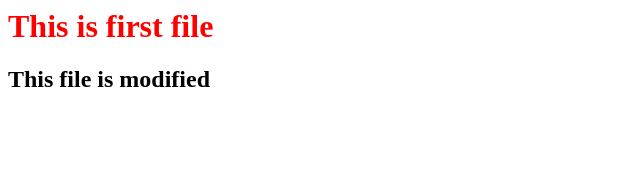
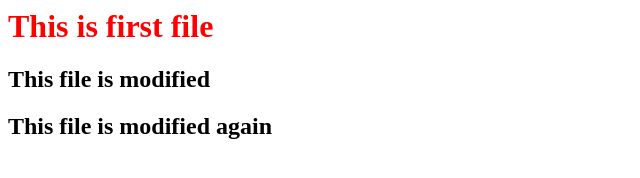
Before and after one commit to sumitmishra01/learninggit, a plain HTML site: page index.html in a window 1280 px wide. Shown: the whole page, without its empty margins (0-640 px from the left). Drawn offline with Linux system fonts and the light colour scheme.

Commit message:
index.html is modified again

```diff
--- a/index.html
+++ b/index.html
@@ -5,5 +5,7 @@
     <body>
         <h1>This is first file </h1>
         <h2>This file is modified</h2>
+        <h2>This file is modified again</h2>
+
     </body>
 </html>
```
